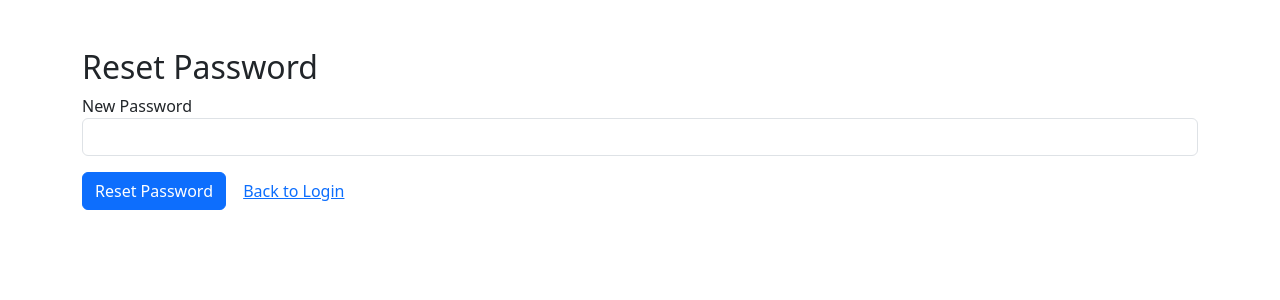
After one commit to FarazxHaider/php-work, a PHP site: page /CRUD_APP/reset_password.php in a window 1280 px wide. The commit adds this page. Shown: the top 300 px of the page. Run offline with PHP 8.4, Linux system fonts and the light colour scheme; the visitor is signed in with stand-in values (Sample User, id 1).

Commit message:
Updated!

```diff
--- a/CRUD_APP/login.php
+++ b/CRUD_APP/login.php
@@ -10,11 +10,14 @@ if ($_SERVER["REQUEST_METHOD"] == "POST") {
   $stmt->execute();
 
   $stmt->store_result();
+
+
    if ($stmt->num_rows > 0) {
         $stmt->bind_result($id, $hashed_password);
         $stmt->fetch();
         if (password_verify($password, $hashed_password)) {
             $_SESSION['user_id'] = $id;
+            $_SESSION['login_message'] = "Welcome! You are now logged in.";
             header("Location: index.php");
             exit();
         } else {
@@ -43,6 +46,7 @@ if ($_SERVER["REQUEST_METHOD"] == "POST") {
         required></div>
     <button type="submit" class="btn btn-primary">Login</button>
     <a href="register.php" class="btn btn-link">Register</a>
+     <a href="forgot_password.php" class="btn btn-link">Forgot Password?</a>
   </form>
 </body>
 
--- /dev/null
+++ b/CRUD_APP/reset_password.php
@@ -0,0 +1,45 @@
+ <?php
+ include 'config.php';
+ session_start();
+
+  if (!isset($_SESSION['reset_email'])) {
+    header("Location: forgot_password.php");
+    exit();
+ }
+
+ if ($_SERVER["REQUEST_METHOD"] == "POST") {
+    $new_password = password_hash($_POST['password'], PASSWORD_DEFAULT);
+    $email = $_SESSION['reset_email'];
+    $stmt = $conn->prepare("UPDATE users_login SET password = ? WHERE email = ?");
+    $stmt->bind_param("ss", $new_password, $email);
+    if ($stmt->execute()) {
+        unset($_SESSION['reset_email']);
+        $_SESSION['message'] = "Password has been reset successfully.";
+        header("Location: login.php");
+        exit();
+    } else {
+        $error = "Failed to reset password.";
+    }
+
+  }
+  ?>
+<!DOCTYPE html>
+<html>
+
+<head>
+  <title>Login</title>
+  <link href="https://cdn.jsdelivr.net/npm/bootstrap@5.3.0/dist/css/bootstrap.min.css" rel="stylesheet">
+</head>
+
+<body class="container mt-5">
+  <h2>Reset Password</h2>
+  <?php if (!empty($error)) echo "<div class='alert alert-danger'>$error</div>"; ?>
+  <form method="POST">
+    <div class="mb-3"><label>New Password</label><input type="password" name="password" class="form-control"
+        required></div>
+    <button type="submit" class="btn btn-primary">Reset Password</button>
+    <a href="login.php" class="btn btn-link">Back to Login</a>
+  </form>
+</body>
+
+</html>
```
Also changed, not shown: CRUD_APP/forgot_password.php (added, +39 -0 lines), CRUD_APP/index.php (+12 -0 lines), CRUD_APP/register.php (+17 -6 lines). Lines whose indentation alone changed are shown as unchanged.
